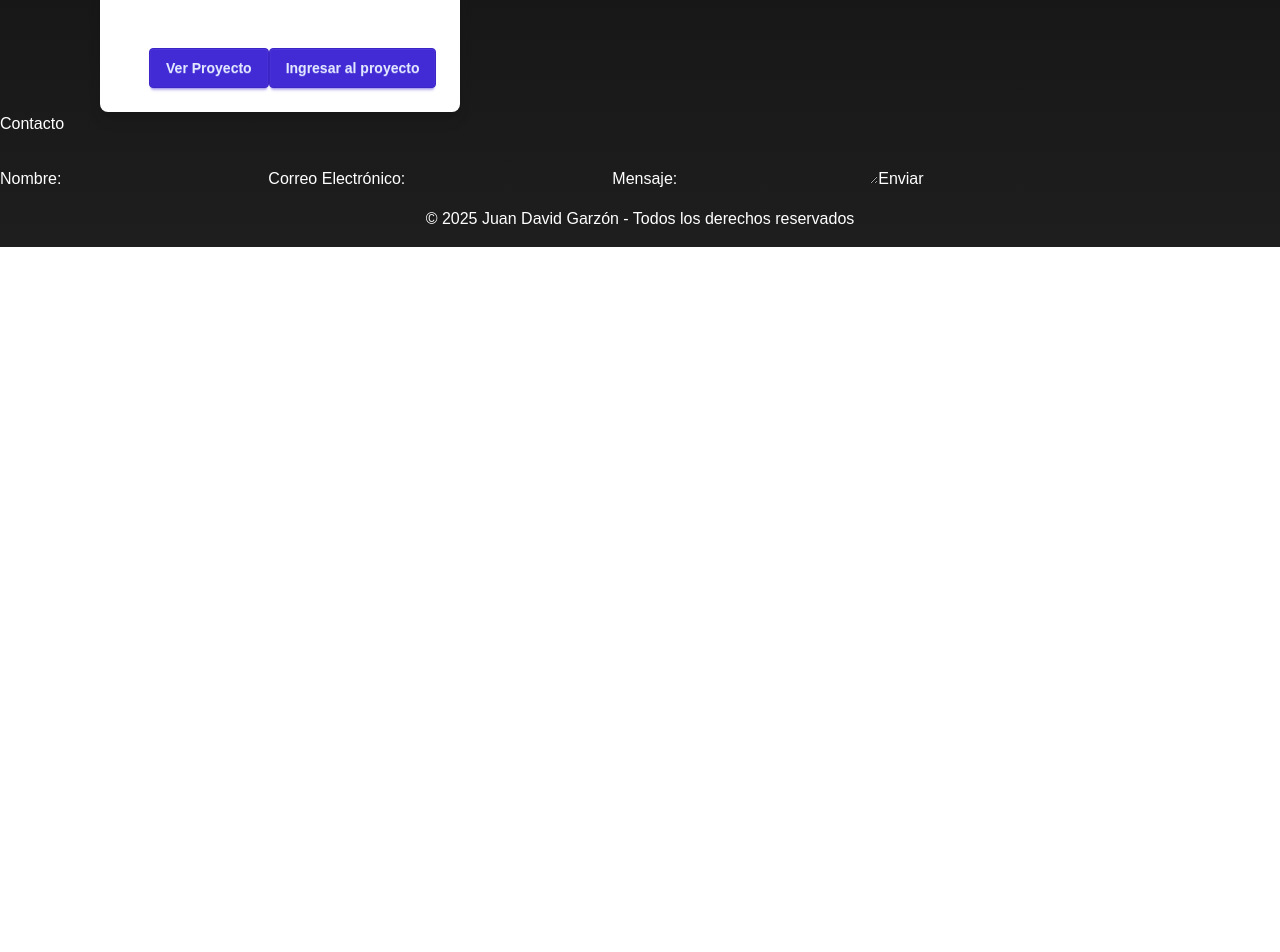
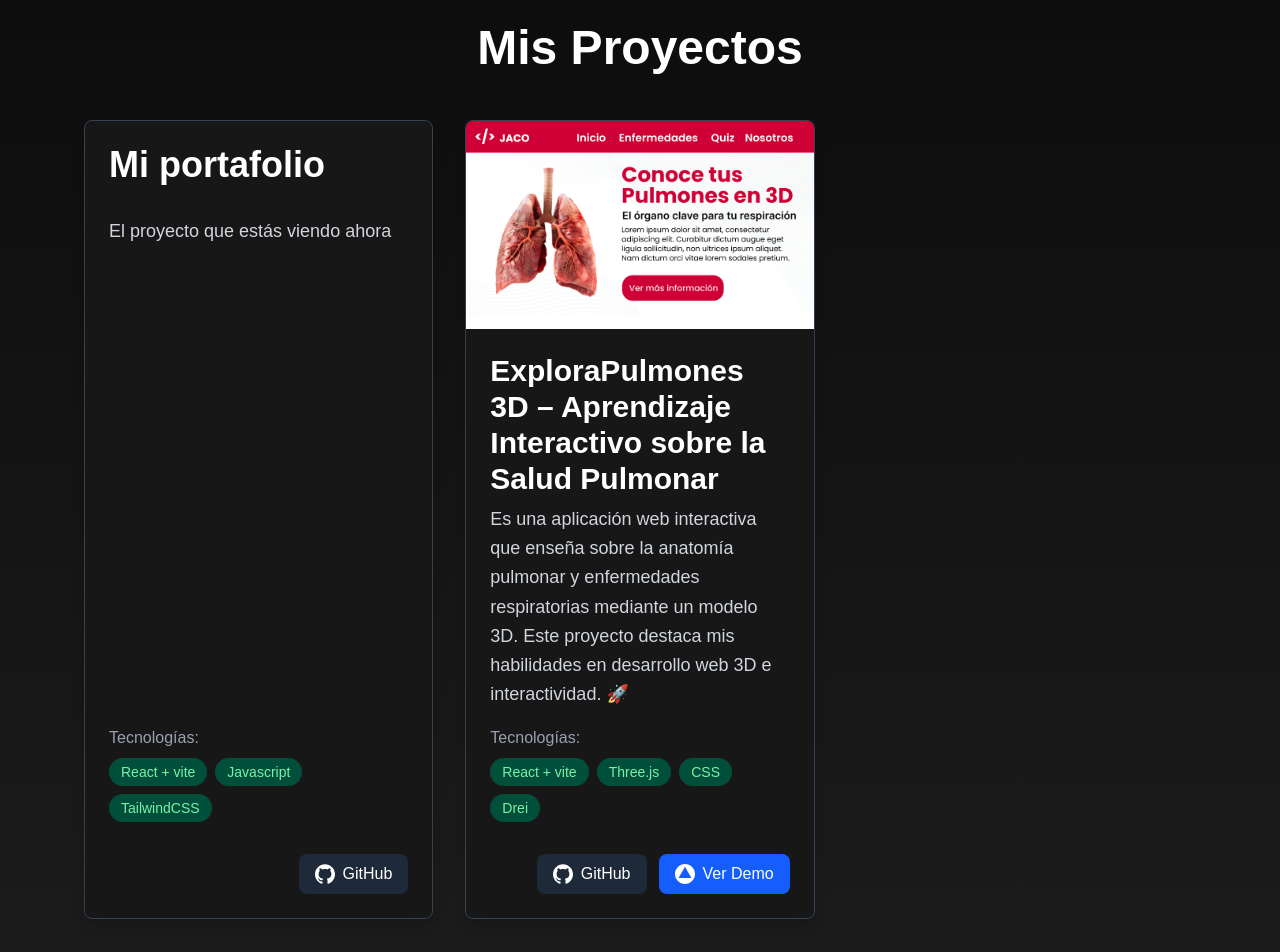
Before and after one commit to DavidGarzonDev/portafolio, a React (Vite) app: page / in a window 1280 px wide. Shown: the part 840-1792 px from the top of the page. Before the commit the page ends 1087 px from the top, so only its background shows below. Built offline with nearby package versions, Linux system fonts and the light colour scheme; no server answers.

Commit message:
Cambios en las cards para mejor visualizacion y redimensionamiento

```diff
--- a/src/components/Projectcard.jsx
+++ b/src/components/Projectcard.jsx
@@ -1,23 +1,97 @@
 import React from "react";
 
-const ProjectCard = ({ title, description, image, link }) => {
+const ProjectCard = ({
+    title,
+    description,
+    image,
+    githubLink,
+    vercelLink,
+    technologies = [],
+
+}) => {
     return (
-        <div className="flex items-center">
-            <div className="card bg-base-100 w-90 shadow-lg">
-                {image == "" && (
-                    <figure>
-                        <img src={image} alt={title} className="object-cover h-48 w-full" />
-                    </figure>
+        <div className="bg-neutral-900 text-white shadow-lg rounded-lg overflow-hidden flex flex-col h-full border border-gray-700 hover:border-green-400 transition-all hover:scale-105">
+
+            {image ? (
+                <div className="w-full aspect-video bg-gray-800">
+                    <img
+                        src={image}
+                        alt={title}
+                        className="object-cover h-full w-full"
+                    />
+                </div>
+            ) : (
+                <div className="p-6 pb-0">
+                    <h2 className="text-4xl font-bold mb-2">{title}</h2>
+                </div>
+            )}
+
+            <div className="flex flex-col flex-grow p-6">
+
+                {image && <h2 className="text-3xl font-bold mb-2">{title}</h2>}
+
+
+                <p className="text-gray-300 mb-4 text-lg leading-relaxed"> {/* Texto más grande y espaciado */}
+                    {description}
+                </p>
+
+                {/* Tecnologías */}
+                {technologies.length > 0 && (
+                    <div className="mt-auto mb-4">
+                        <span className="text-gray-400 block mb-2">Tecnologías:</span>
+                        <div className="flex flex-wrap gap-2">
+                            {technologies.map((tech, index) => (
+                                <span
+                                    key={index}
+                                    className="px-3 py-1 bg-emerald-900 rounded-full text-sm text-green-300 hover:scale-110 transition-all cursor-pointer"
+                                >
+                                    {tech}
+                                </span>
+                            ))}
+                        </div>
+                    </div>
                 )}
-                <div className="card-body">
-                    <h2 className="card-title">{title}</h2>
-                    <p>{description}</p>
-                    <div className="card-actions justify-end">
-                        <a href={link} target="_blank" rel="noopener noreferrer">
-                            <button className="btn btn-primary">Ver Proyecto</button>
-                            <button className="btn btn-primary">Ingresar al proyecto</button>
+
+                {/* Botones */}
+                <div className="flex justify-end gap-3 mt-4">
+                    {githubLink && (
+                        <a
+                            href={githubLink}
+                            target="_blank"
+                            rel="noopener noreferrer"
+                            className="flex items-center gap-2 px-4 py-2 bg-gray-800 rounded-lg hover:bg-gray-700 transition-all hover:scale-105"
+                        >
+                            <svg
+                                xmlns="http://www.w3.org/2000/svg"
+                                width="20"
+                                height="20"
+                                viewBox="0 0 24 24"
+                                fill="white"
+                            >
+                                <path d="M12 0.297c-6.627 0-12 5.373-12 12 0 5.303 3.438 9.8 8.207 11.385.6.113.793-.261.793-.577v-2.234c-3.338.726-4.033-1.416-4.033-1.416-.546-1.387-1.333-1.756-1.333-1.756-1.089-.744.083-.729.083-.729 1.205.084 1.84 1.239 1.84 1.239 1.07 1.834 2.809 1.304 3.495.997.108-.775.419-1.305.762-1.605-2.665-.304-5.466-1.333-5.466-5.931 0-1.31.469-2.381 1.235-3.22-.123-.303-.536-1.523.117-3.176 0 0 1.008-.322 3.3 1.23.957-.267 1.983-.399 3.002-.404 1.018.005 2.044.137 3.002.404 2.292-1.552 3.297-1.23 3.297-1.23.654 1.653.241 2.873.118 3.176.768.839 1.235 1.91 1.235 3.22 0 4.609-2.805 5.625-5.476 5.922.43.372.823 1.103.823 2.222v3.293c0 .319.192.694.8.577 4.767-1.586 8.2-6.082 8.2-11.385 0-6.627-5.373-12-12-12z" />
+                            </svg>
+                            <span>GitHub</span>
                         </a>
-                    </div>
+                    )}
+                    {vercelLink && (
+                        <a
+                            href={vercelLink}
+                            target="_blank"
+                            rel="noopener noreferrer"
+                            className="flex items-center gap-2 px-4 py-2 bg-blue-600 rounded-lg hover:bg-blue-500 transition-all hover:scale-105"
+                        >
+                            <svg
+                                xmlns="http://www.w3.org/2000/svg"
+                                width="20"
+                                height="20"
+                                viewBox="0 0 24 24"
+                                fill="white"
+                            >
+                                <path d="M12 0C5.373 0 0 5.373 0 12s5.373 12 12 12 12-5.373 12-12S18.627 0 12 0zm0 3.429l7.714 13.371H4.286L12 3.429z" />
+                            </svg>
+                            <span>Ver Demo</span>
+                        </a>
+                    )}
                 </div>
             </div>
         </div>
--- a/src/pages/Projects.jsx
+++ b/src/pages/Projects.jsx
@@ -1,20 +1,35 @@
-import React from 'react'
-import ProjectCard from '../components/Projectcard'
-
+import React from 'react';
+import ProjectCard from '../components/Projectcard';
+import Pulmones from "../assets/pulmones.png";
 
 const Projects = () => {
     return (
-        <main className="projects flex">
-            <h2>Mis Proyectos</h2>
-            <ProjectCard
-                title="Mi portafolio"
-                description="El proyecto que estas viendo ahora"
-                link="https://github.com/tu-repositorio"
-            />
+        <main className="min-h-screen bg-gradient-to-b  flex flex-col items-center py-16">
+            {/* Título */}
+            <h2 className="text-4xl md:text-5xl font-bold mb-12 text-center">
+                Mis Proyectos
+            </h2>
 
+            {/* Sección de Tarjetas */}
+            <div className="grid grid-cols-1 md:grid-cols-2 lg:grid-cols-3 gap-8 max-w-6xl w-full px-5">
+                <ProjectCard
+                    title="Mi portafolio"
+                    description="El proyecto que estás viendo ahora"
+                    githubLink="https://github.com/DavidGarzonDev/mi-portafolio" // Reemplaza con el enlace real
+                    image=""
+                    technologies={["React + vite", "Javascript", "TailwindCSS"]}
+                />
+                <ProjectCard
+                    image={Pulmones}
+                    title="ExploraPulmones 3D – Aprendizaje Interactivo sobre la Salud Pulmonar"
+                    description="Es una aplicación web interactiva que enseña sobre la anatomía pulmonar y enfermedades respiratorias mediante un modelo 3D. Este proyecto destaca mis habilidades en desarrollo web 3D e interactividad. 🚀"
+                    githubLink="https://github.com/DavidGarzonDev/proyecto-web-3d"
+                    vercelLink="https://proyecto-web-3d.vercel.app"
+                    technologies={["React + vite", "Three.js", "CSS" , "Drei"]}
+                />
+            </div>
+        </main>
+    );
+};
 
-        </main>
-    )
-}
-
-export default Projects
+export default Projects;
```
